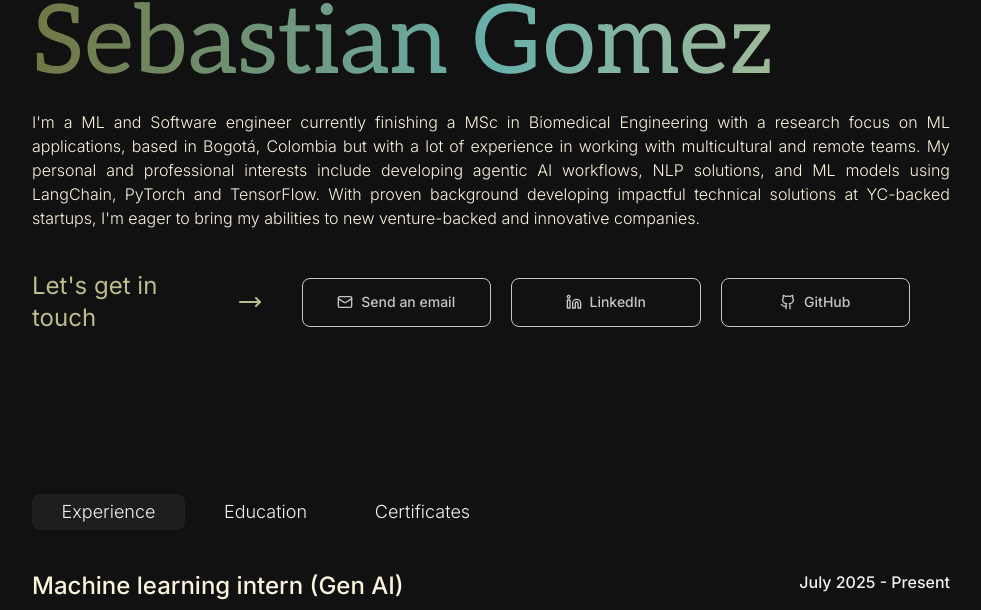
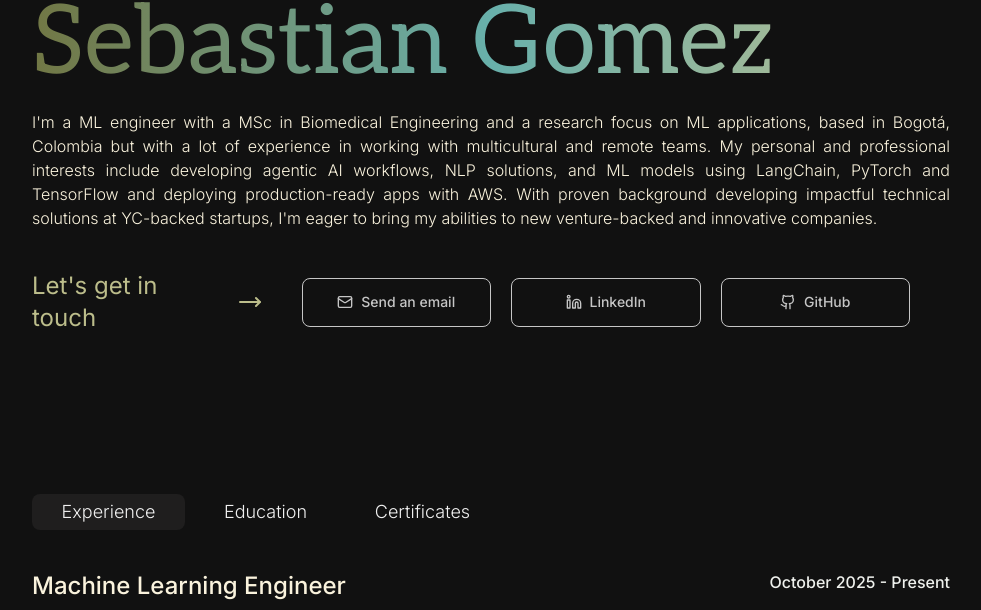
Before and after one commit to gomez2608/personal-portfolio, a Next.js app: page / in a window 1280 px wide. Shown: the part 342-952 px from the top of the page, without its empty margins (149-1130 px from the left). Built offline with nearby package versions, Linux system fonts and the light colour scheme.

Commit message:
Updated description

```diff
--- a/app/Components/information/certificates.tsx
+++ b/app/Components/information/certificates.tsx
@@ -9,6 +9,12 @@ type CertificationProps = {
 }
 
 const certifications: { name:string; date?:string; university?:string; hyperlink:string;}[] = [
+    {
+        name: "AWS Certified Machine Learning Engineer - Associate",
+        date: "Jan 2026",
+        university: "Amazon Web Services (AWS)",
+        hyperlink: "https://cp.certmetrics.com/amazon/en/public/verify/credential"
+    },
     {
         name: "AWS Cloud Practitioner Essentials",
         date: "Jul 2025",
--- a/app/Components/information/education.tsx
+++ b/app/Components/information/education.tsx
@@ -2,11 +2,11 @@
 const educations: { name:string; date?:string; location?:string; university?:string; coursework:string; GPA:string; }[] = [
     {
         name: "MSc in Biomedical Engineering",
-        date: "August 2023 - Present",
+        date: "August 2023 - December 2025",
         location: "Bogotá, Colombia",
         university: "Universidad de los Andes",
         coursework: "Machine Learning for Engineering, Reinforcement Learning, Advanced Physiology.",
-        GPA: "4.78/5.00"
+        GPA: "4.74/5.00"
     },
     {
         name: "BSc in Biomedical Engineering",
--- a/app/Components/information/experience.tsx
+++ b/app/Components/information/experience.tsx
@@ -1,8 +1,24 @@
 
 const experiences: { jobTitle:string; date?:string; location?:string; company?:string; jobDescription:string; bp?: string[]; tools:string; contact:string }[] = [
     {
+        jobTitle: "Machine Learning Engineer",
+        date: "October 2025 - Present",
+        location: "San Francisco, California - Remote",
+        company: "Provectus",
+        jobDescription: "ML Engineer specializing in GenAI solutions, leveraging AWS services to build, optimize, and deploy production-ready LLM applications with a focus on agentic workflows and model fine-tuning.",
+        bp: [
+            "Optimizing and benchmarking state-of-the-art Large Language Models (LLMs).",
+            "Evaluating and enhancing ML pipelines, encompassing data preprocessing, model training, and rigorous performance analysis.",
+            "Fine-tuning expert models to use in agentic AI workflows.",
+            "Leveraging cloud-based ML services (AWS/GCP) to deploy GenAI solutions into production environments.",
+            "Staying on top of the rapidly evolving GenAI landscape through continuous research."
+        ],
+        tools: "Python, AWS, AWS Bedrock, AWS Sagemaker, MLFLow, LiteLLM, Instructor",
+        contact: ""
+    },
+    {
         jobTitle: "Machine learning intern (Gen AI)",
-        date: "July 2025 - Present",
+        date: "July 2025 - September 2025",
         location: "San Francisco, California - Remote",
         company: "Provectus",
         jobDescription: "ML Internship at provectus, focusing on Generative AI. I am currently working on a project that involves building AI features leveraging agentic workflows for intelligent data parsing and processing.",
--- a/app/Components/profile/profile.tsx
+++ b/app/Components/profile/profile.tsx
@@ -8,7 +8,7 @@ export default function Profile() {
         <section className="flex flex-col justify-items-start max-lg:mt-[40px] mt-[133px]">
             <p className="font-inter text-beige font-light text-base">Hello, I&apos;m</p>
             <h1 className="font-[Aleo] font-500 lg:text-8xl md:text-7xl text-6xl bg-gradient-to-r from-green via-blue to-solid-beige bg-clip-text text-transparent my-[18px]">Sebastian Gomez</h1>
-            <p className="font-inter text-beige text-justify font-light text-base">I&apos;m a ML and Software engineer currently finishing a MSc in Biomedical Engineering with a research focus on ML applications, based in Bogotá, Colombia but with a lot of experience in working with multicultural and remote teams. My personal and professional interests include developing agentic AI workflows, NLP solutions, and ML models using LangChain, PyTorch and TensorFlow. With proven background developing impactful technical solutions at YC-backed startups, I&apos;m eager to bring my abilities to new venture-backed and innovative companies.</p>
+            <p className="font-inter text-beige text-justify font-light text-base">I&apos;m a ML engineer with a MSc in Biomedical Engineering and a research focus on ML applications, based in Bogotá, Colombia but with a lot of experience in working with multicultural and remote teams. My personal and professional interests include developing agentic AI workflows, NLP solutions, and ML models using LangChain, PyTorch and TensorFlow and deploying production-ready apps with AWS. With proven background developing impactful technical solutions at YC-backed startups, I&apos;m eager to bring my abilities to new venture-backed and innovative companies.</p>
             <div className="flex flex-row items-center justify-between mt-[40px]">
                 <div className='flex flex-row max-lg:flex-col justify-start items-center gap-[10px] w-1/4'>
                     <p className="font-inter text-300 text-2xl text-solid-beige">Let&apos;s get in touch</p>
--- a/package.json
+++ b/package.json
@@ -16,7 +16,7 @@
     "clsx": "^2.1.1",
     "lucide": "^0.514.0",
     "lucide-react": "^0.514.0",
-    "next": "15.3.3",
+    "next": "^15.5.12",
     "react": "^19.0.0",
     "react-dom": "^19.0.0",
     "tailwind-merge": "^3.3.1"
```
Also changed, not shown: 1 other file (tests, documents, lock files or other folders).
